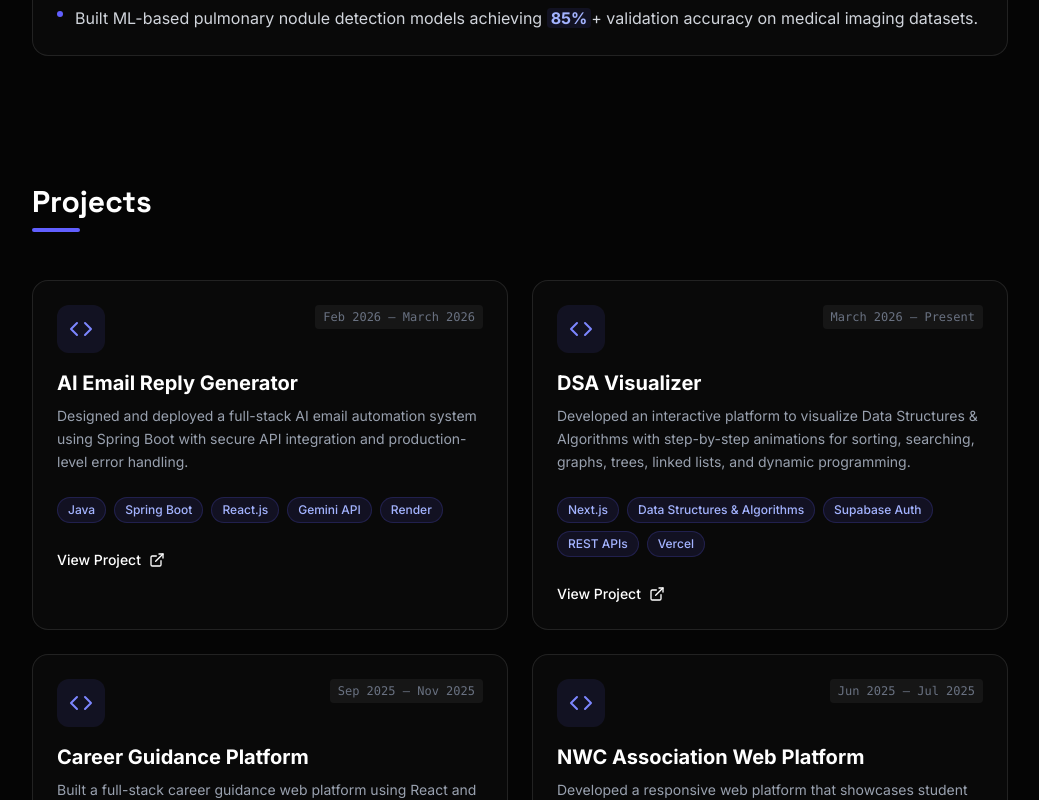
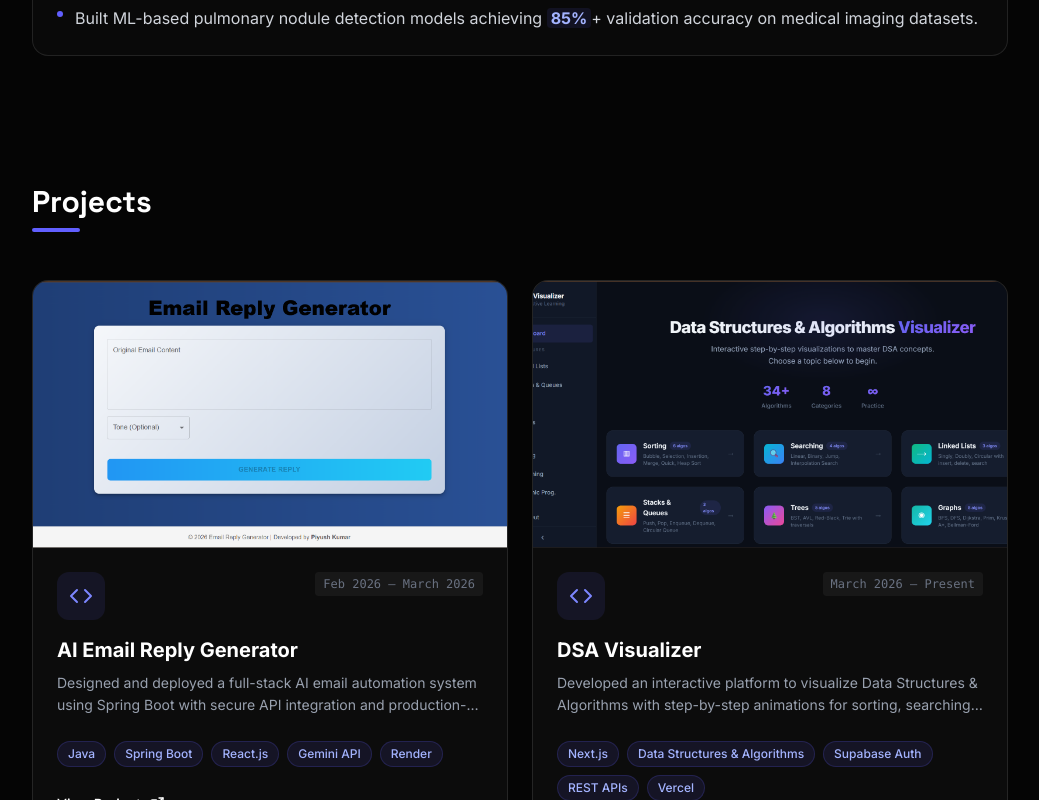
Before and after one commit to apiyush-12/My_portfolio_website, a React (Vite) app: page / in a window 1280 px wide. Shown: the part 2000-2800 px from the top of the page, without its empty margins (120-1159 px from the left). Built offline with nearby package versions, Linux system fonts and the light colour scheme; no server answers.

Commit message:
Refactor Projects component styling and structure

```diff
--- a/src/components/Projects.tsx
+++ b/src/components/Projects.tsx
@@ -24,8 +24,25 @@ export const Projects: React.FC<{ data: any[] }> = ({ data }) => {
             whileInView={{ opacity: 1, y: 0, scale: 1 }}
             viewport={{ once: true, margin: "-50px" }}
             transition={{ duration: 0.5, delay: i * 0.08, ease: [0.22, 1, 0.36, 1] }}
-            className="group relative bg-white/[0.02] border border-white/10 rounded-2xl p-6 hover:bg-white/[0.04] transition-all"
+            className="group bg-white/[0.03] border border-white/10 rounded-2xl overflow-hidden hover:border-white/20 transition-all duration-300"
           >
+            {/* ── Image — 16:9 aspect ratio like the reference ── */}
+            <div className="w-full aspect-video overflow-hidden bg-white/5">
+              {project.image ? (
+                <img
+                  src={project.image}
+                  alt={`${project.title} preview`}
+                  className="w-full h-full object-cover object-top transition-transform duration-700 group-hover:scale-105"
+                />
+              ) : (
+                <div className="w-full h-full bg-gradient-to-br from-indigo-950 via-[#0d0d1a] to-purple-950 flex items-center justify-center">
+                  <Code className="w-10 h-10 text-indigo-400/20" />
+                </div>
+              )}
+            </div>
+
+            {/* ── Card Body ── */}
+            <div className="p-6">
               <div className="flex justify-between items-start mb-4">
                 <div className="p-3 bg-indigo-500/10 rounded-xl text-indigo-400">
                   <Code className="w-6 h-6" />
@@ -39,21 +56,30 @@ export const Projects: React.FC<{ data: any[] }> = ({ data }) => {
                 {project.title}
               </h3>
 
-            <p className="text-gray-400 text-sm mb-6 leading-relaxed">
+              <p className="text-gray-400 text-sm mb-6 leading-relaxed line-clamp-2">
                 {project.bullets[0]}
               </p>
 
               <div className="flex flex-wrap gap-2 mb-6">
                 {project.stack.split(', ').map((tech: string, j: number) => (
-                <span key={j} className="text-xs font-medium text-indigo-300 bg-indigo-500/10 px-2.5 py-1 rounded-full border border-indigo-500/20">
+                  <span
+                    key={j}
+                    className="text-xs font-medium text-indigo-300 bg-indigo-500/10 px-2.5 py-1 rounded-full border border-indigo-500/20"
+                  >
                     {tech}
                   </span>
                 ))}
               </div>
 
-            <a href={project.links} target="_blank" rel="noopener noreferrer" className="inline-flex items-center gap-2 text-sm font-medium text-white hover:text-indigo-400 transition-colors">
+              <a
+                href={project.links}
+                target="_blank"
+                rel="noopener noreferrer"
+                className="inline-flex items-center gap-2 text-sm font-medium text-white hover:text-indigo-400 transition-colors"
+              >
                 View Project <ExternalLink className="w-4 h-4" />
               </a>
+            </div>
           </motion.div>
         ))}
       </div>
```
Lines whose indentation alone changed are shown as unchanged.
